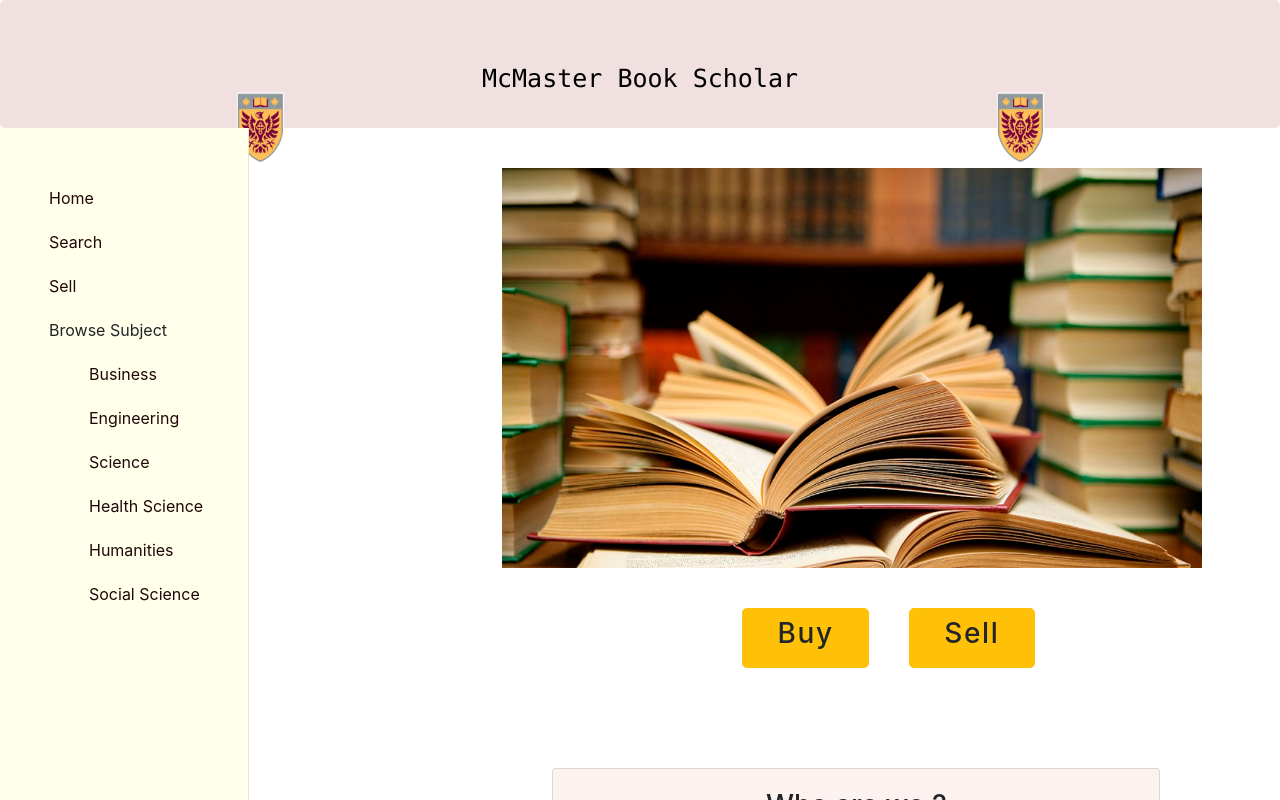
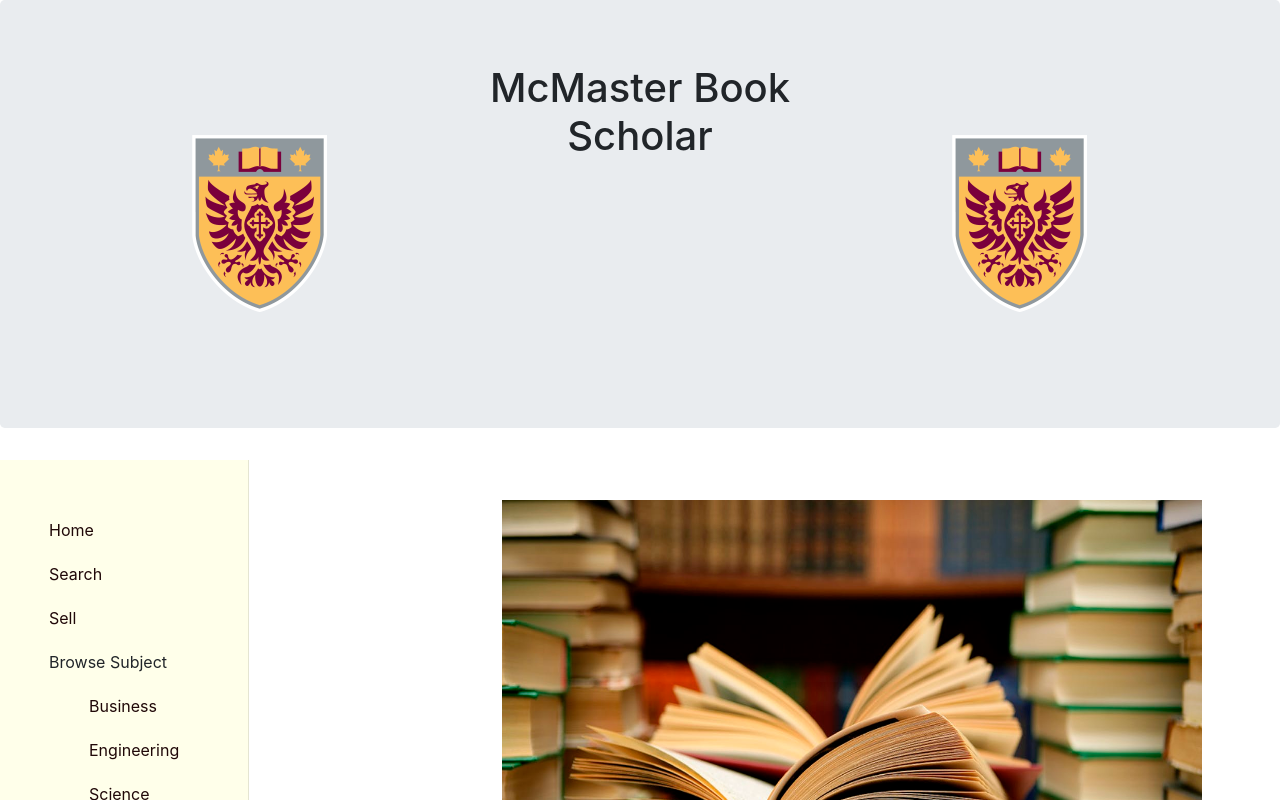
Before and after one commit to metes1/h3proj, a React (Create React App) app: page / in a window 1280 px wide. Shown: the top 800 px of the page. Built offline with nearby package versions, Linux system fonts and the light colour scheme.

Commit message:
changed header

```diff
--- a/src/Home.css
+++ b/src/Home.css
@@ -1,18 +1,27 @@
-.jumbotron {
-  background-color: #f1e0e0 !important;
-  margin-bottom: 0px !important;
-  height: 5vh !important;
+.webHeader {
+  background-color: #61000b;
+  padding: 0px !important;
+  margin: 0px !important;
+  box-shadow: 0 4px 8px 0 rgba(0, 0, 0, 0.2), 0 6px 20px 0 rgba(0, 0, 0, 0.19);
 }
 
-.p {
-  font-family: "Lucida Console", Monaco, monospace;
-  font-size: 25px;
-  color: black;
+.webHeader1 {
+  font-size: 24px !important;
+  font-weight: bold;
+  color: white !important;
+  padding: 0px !important;
+  margin-right: auto !important;
+  margin-left: auto !important;
 }
-.image1 {
-  height: 15vh;
-  width: 30%;
+
+.logoClass {
+  height: 8%;
+  width: 8%;
+  padding: 0px !important;
+  margin: 0px !important;
+  vertical-align: middle !important;
 }
+
 .image2 {
   width: 700px;
   height: 400px;
```
Also changed, not shown: src/Home.js (line endings or trailing spaces).
